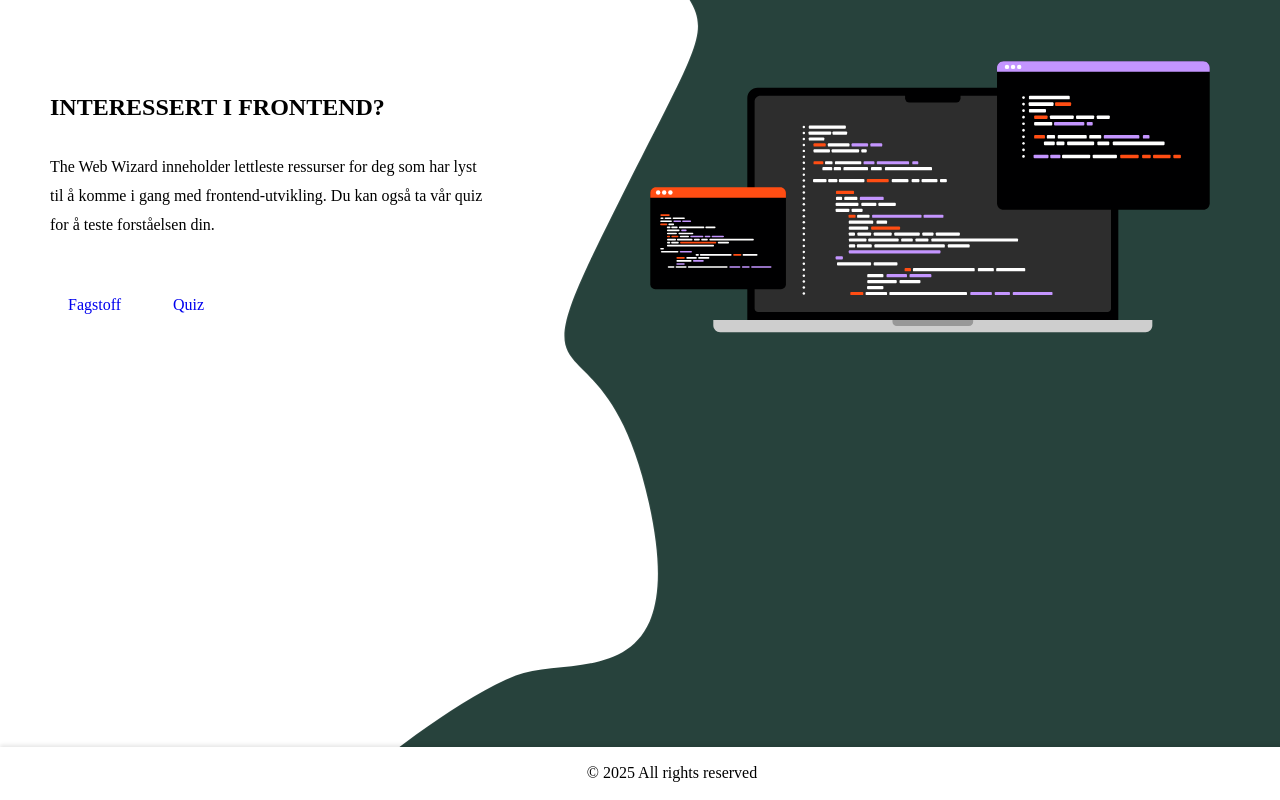
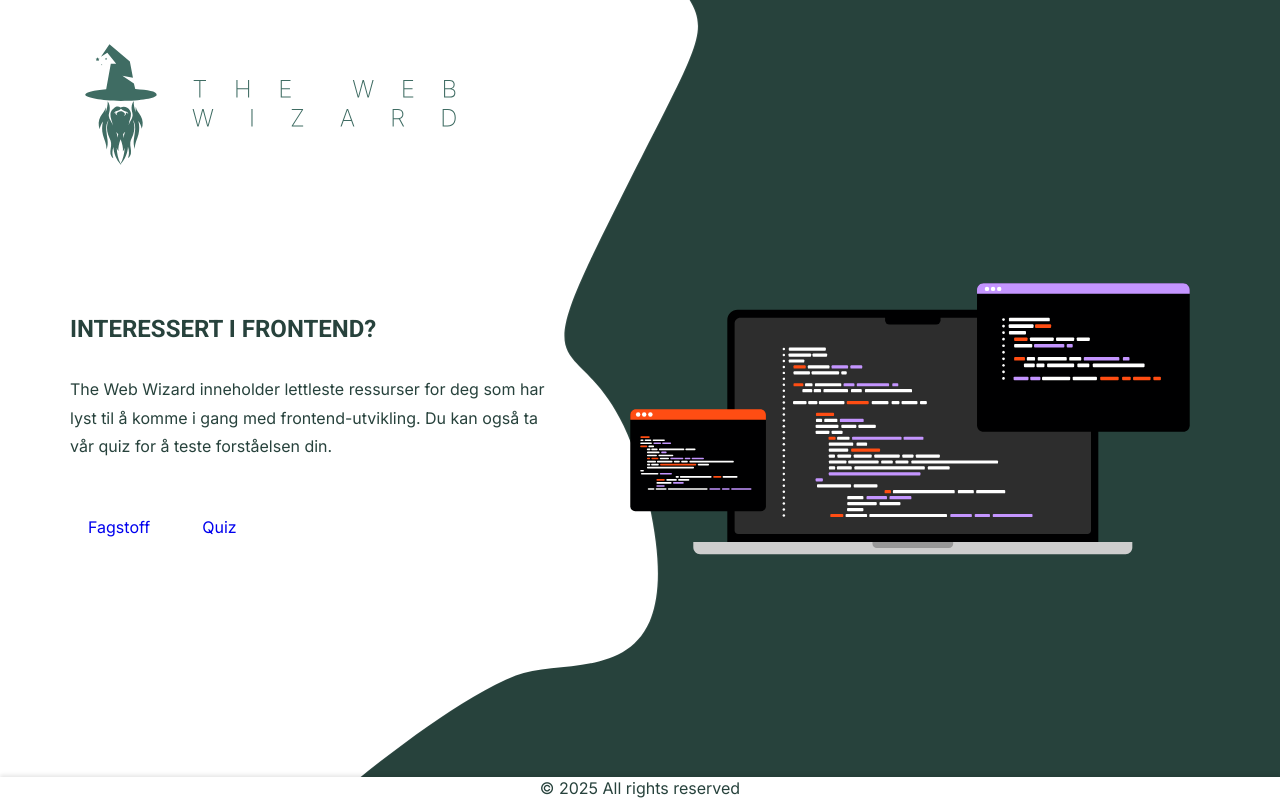
Before and after one commit to alekskosta/arbeidskrav02-aleksander-og-ola, a Next.js app: page / in a window 1280 px wide. Built offline with nearby package versions, Linux system fonts and the light colour scheme.

Commit message:
css: Logo lagt til i grid på forsiden. Definert fonter.

```diff
--- a/app/globals.css
+++ b/app/globals.css
@@ -1,4 +1,9 @@
-/* * {
+:root {
+  --color-text: #27423c;
+  --color-bg-main: #27423c;
+}
+
+* {
   margin: 0;
   padding: 0;
   box-sizing: border-box;
@@ -6,15 +11,14 @@
 
 html,
 body {
-  height: 100%;
+  font-family: var(--font-inter), system-ui, -apple-system, Segoe UI, Roboto,
+    sans-serif;
+  color: var(--color-text);
 }
 
-body {
-  display: flex;
-  flex-direction: column;
-  min-height: 100vh;
+h1,
+h2,
+h3 {
+  font-family: var(--font-roboto), sans-serif;
+  font-weight: 700;
 }
-
-main {
-  flex: 1;
-} */
--- a/app/layout.tsx
+++ b/app/layout.tsx
@@ -1,9 +1,22 @@
 import type { ReactNode } from "react";
 import Footer from "@/components/common/Footer";
+import { Inter, Roboto } from "next/font/google";
+import "./globals.css";
+
+const inter = Inter({
+  subsets: ["latin"],
+  weight: ["200", "400", "700"],
+  variable: "--font-inter",
+});
+const roboto = Roboto({
+  subsets: ["latin"],
+  weight: ["400", "700"],
+  variable: "--font-roboto",
+});
 
 export default function RootLayout({ children }: { children: ReactNode }) {
   return (
-    <html lang="no">
+    <html lang="no" className={`${inter.variable} ${roboto.variable}`}>
       <body>
         {children}
         <Footer />
--- /dev/null
+++ b/components/home/Logo.tsx
@@ -0,0 +1,14 @@
+import Image from "next/image";
+
+export default function Logo() {
+  return (
+    <header className="logo">
+    <Image
+      src="/web-wizard-logo.svg"
+      alt="The Web Wizard logo"
+      width={400}
+      height={130}
+    />
+    </header>
+  );
+}
--- a/components/home/MainContent.module.css
+++ b/components/home/MainContent.module.css
@@ -7,8 +7,17 @@
 .grid {
   display: grid;
   grid-template-columns: 1fr 1fr;
-  gap: 56px;
+  row-gap: 48px;
+  column-gap: 54px;
   align-items: center;
+  padding: 20px;
+}
+
+.logoRow {
+  grid-column: 1 / -1;
+  display: flex;
+  align-items: center;
+  padding-top: 20px;
 }
 
 .left,
@@ -59,4 +68,9 @@
     max-width: 600px;
     height: auto;
   }
+
+  .logoRow {
+    padding: 0;
+    margin-bottom: 20px;
+  }
 }
--- a/components/home/MainContent.tsx
+++ b/components/home/MainContent.tsx
@@ -1,11 +1,15 @@
 import Link from "next/link";
 import Image from "next/image";
 import styles from "./MainContent.module.css";
+import Logo from "./Logo";
 
 export default function MainContent() {
   return (
     <main className={styles.main}>
       <section className={styles.grid}>
+        <div className={styles.logoRow}>
+          <Logo />
+        </div>
         <div className={styles.left}>
           <h1 className={styles.title}>
             INTERESSERT I <span>FRONTEND?</span>
```
Also changed, not shown: app/(with-nav)/layout.tsx (line endings or trailing spaces).
